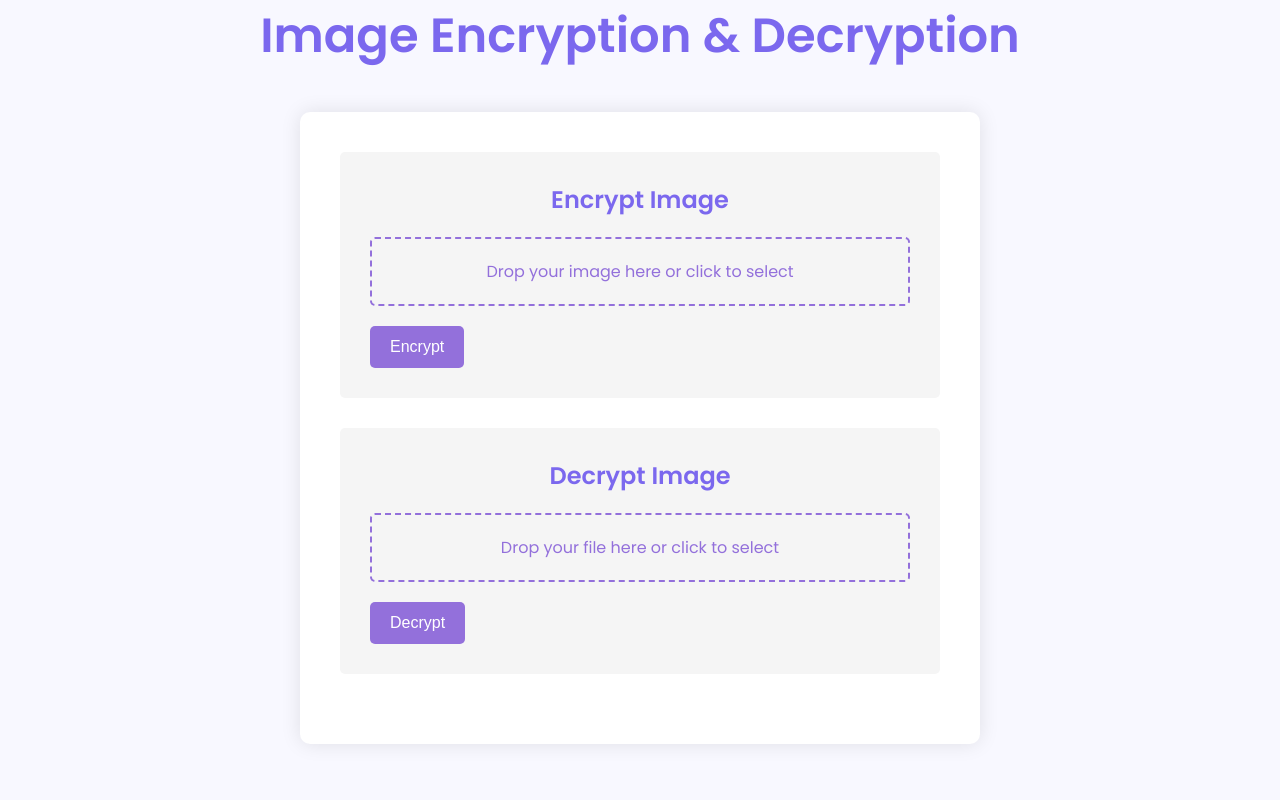
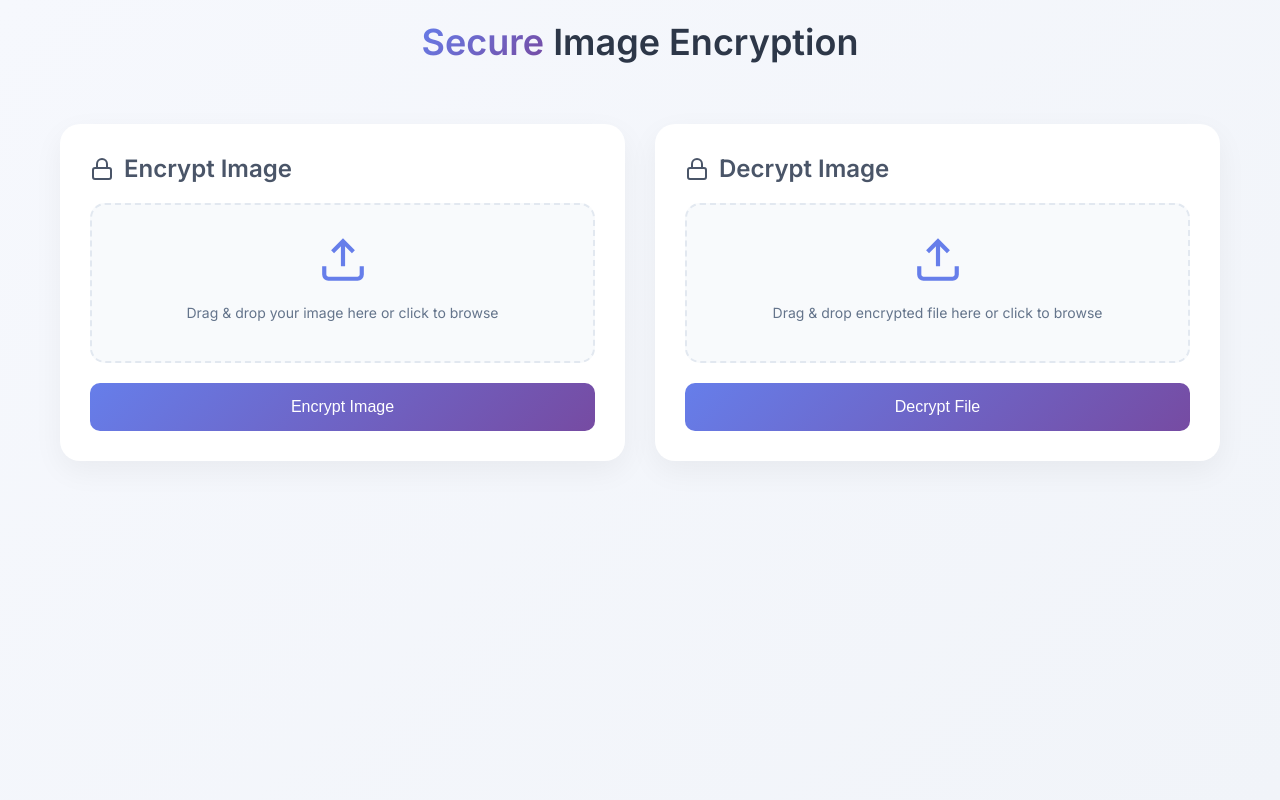
Before and after one commit to istiqomahsugiarti/imageencrypt_pertama, a Flask app: page / in a window 1280 px wide. Run offline with Flask 2, Linux system fonts and the light colour scheme.

Commit message:
ubah tampilan

```diff
--- a/templates/index.html
+++ b/templates/index.html
@@ -2,95 +2,95 @@
 <html lang="en">
   <head>
     <meta charset="utf-8">
+    <meta name="viewport" content="width=device-width, initial-scale=1.0">
     <title>Image Encryption and Decryption</title>
-    <link href="https://fonts.googleapis.com/css2?family=Poppins:wght@400;600&display=swap" rel="stylesheet">
+    <link href="https://fonts.googleapis.com/css2?family=Inter:wght@400;500;600&display=swap" rel="stylesheet">
     <style>
-      /* Reset default margin and padding */
-      body, h1, h2, form {
+      * {
         margin: 0;
         padding: 0;
+        box-sizing: border-box;
       }
 
-      /* Set background color and font family */
       body {
-        background-color: #F8F8FF;
-        font-family: 'Poppins', sans-serif;
-        color: #333;
-        display: flex;
-        flex-direction: column;
-        justify-content: flex-start;
-        align-items: center;
+        background: linear-gradient(135deg, #f6f8fd 0%, #f1f4f9 100%);
+        font-family: 'Inter', sans-serif;
+        color: #2d3748;
         min-height: 100vh;
-        margin: 0;
+        padding: 20px;
       }
 
-      /* Style the container */
-      .container {
-        background-color: #FFF;
-        padding: 40px;
-        border-radius: 10px;
-        box-shadow: 0 0 20px rgba(0, 0, 0, 0.1);
-        max-width: 600px;
-        width: 100%;
+      .app-container {
+        max-width: 1200px;
+        margin: 0 auto;
       }
 
-      /* Style the forms */
-      form {
-        margin-bottom: 30px;
-        padding: 30px;
-        border-radius: 5px;
-        background-color: #F5F5F5;
+      .title {
+        text-align: center;
+        font-size: clamp(24px, 5vw, 36px);
+        color: #2d3748;
+        margin-bottom: 40px;
+        font-weight: 600;
       }
 
-      /* Style the input and button */
-      input[type="file"], button {
-        padding: 12px 20px;
-        border: none;
-        border-radius: 5px;
-        font-size: 16px;
+      .title span {
+        background: linear-gradient(135deg, #667eea 0%, #764ba2 100%);
+        -webkit-background-clip: text;
+        -webkit-text-fill-color: transparent;
       }
 
-      input[type="file"] {
-        background-color: #E0E0E0;
+      .cards-container {
+        display: grid;
+        grid-template-columns: repeat(auto-fit, minmax(300px, 1fr));
+        gap: 30px;
+        padding: 20px;
       }
 
-      button {
-        background-color: #9370DB;
-        color: #FFF;
-        cursor: pointer;
-        transition: background-color 0.3s ease;
+      .card {
+        background: white;
+        border-radius: 20px;
+        padding: 30px;
+        box-shadow: 0 10px 30px rgba(0, 0, 0, 0.05);
+        transition: transform 0.3s ease;
       }
 
-      button:hover {
-        background-color: #8A2BE2;
+      .card:hover {
+        transform: translateY(-5px);
       }
 
-      /* Additional styles */
-      h1, h2 {
-        text-align: center;
+      .card h2 {
+        font-size: 24px;
         margin-bottom: 20px;
+        color: #4a5568;
+        display: flex;
+        align-items: center;
+        gap: 10px;
       }
 
-      h1 {
-        font-size: 36px;
-        color: #9370DB;
+      .card h2 svg {
+        width: 24px;
+        height: 24px;
       }
 
-      h2 {
-        font-size: 24px;
-        color: #7B68EE;
+      .drop-zone {
+        border: 2px dashed #e2e8f0;
+        border-radius: 15px;
+        padding: 30px 20px;
+        text-align: center;
+        transition: all 0.3s ease;
+        background: #f8fafc;
+        position: relative;
+        cursor: pointer;
       }
 
-      /* Drop zone styles */
-      .drop-zone {
-        border: 2px dashed #9370DB;
-        border-radius: 5px;
-        padding: 20px;
-        text-align: center;
-        font-size: 16px;
-        color: #9370DB;
-        margin-bottom: 20px;
-        position: relative;
+      .drop-zone:hover {
+        border-color: #667eea;
+        background: #f1f5f9;
+      }
+
+      .drop-zone.hover {
+        border-color: #667eea;
+        background: #f1f5f9;
       }
 
       .drop-zone input[type="file"] {
@@ -103,131 +103,198 @@
         cursor: pointer;
       }
 
-      .drop-zone.hover {
-        background-color: #F5F5F5;
+      .upload-icon {
+        width: 50px;
+        height: 50px;
+        margin-bottom: 15px;
+        color: #667eea;
       }
 
-      /* Title styles */
-      .title {
-        text-align: center;
-        font-size: 48px;
-        color: #7B68EE;
-        margin-bottom: 40px;
+      .drop-text {
+        color: #64748b;
+        margin-bottom: 10px;
+        font-size: 14px;
       }
 
-      /* Preview styles */
-      .image-preview, .file-preview {
-        max-width: 100%;
-        margin: 20px 0;
+      .preview-container {
+        margin-top: 20px;
         display: none;
-        text-align: center;
+      }
+
+      .image-preview {
+        width: 100%;
+        border-radius: 10px;
+        overflow: hidden;
+        margin-bottom: 15px;
       }
 
       .image-preview img {
-        max-width: 100%;
+        width: 100%;
+        height: auto;
         max-height: 300px;
-        border-radius: 5px;
-        box-shadow: 0 0 10px rgba(0, 0, 0, 0.1);
+        object-fit: contain;
+        border-radius: 10px;
       }
 
-      .preview-text {
-        margin-top: 10px;
-        color: #666;
+      .file-info {
+        background: #f8fafc;
+        padding: 15px;
+        border-radius: 10px;
         font-size: 14px;
-        padding: 10px;
-        background-color: #fff;
-        border-radius: 5px;
-        box-shadow: 0 0 5px rgba(0, 0, 0, 0.05);
-      }
-
-      /* File info styles */
-      .file-info {
-        display: inline-flex;
+        color: #4a5568;
+        display: flex;
         align-items: center;
-        padding: 8px 16px;
-        background-color: #fff;
-        border-radius: 5px;
-        box-shadow: 0 0 5px rgba(0, 0, 0, 0.05);
+        gap: 10px;
       }
 
       .file-icon {
-        margin-right: 10px;
-        color: #9370DB;
-        font-size: 24px;
+        color: #667eea;
+        font-size: 20px;
+      }
+
+      button {
+        width: 100%;
+        padding: 15px;
+        border: none;
+        border-radius: 10px;
+        background: linear-gradient(135deg, #667eea 0%, #764ba2 100%);
+        color: white;
+        font-size: 16px;
+        font-weight: 500;
+        cursor: pointer;
+        transition: all 0.3s ease;
+        margin-top: 20px;
+      }
+
+      button:hover {
+        opacity: 0.9;
+        transform: translateY(-2px);
+      }
+
+      @media (max-width: 768px) {
+        .cards-container {
+          grid-template-columns: 1fr;
+          padding: 10px;
+        }
+
+        .card {
+          padding: 20px;
+        }
+
+        .title {
+          margin-bottom: 20px;
+        }
       }
     </style>
   </head>
   <body>
-    <h1 class="title">Image Encryption &amp; Decryption</h1>
-    <div class="container">
+    <div class="app-container">
+      <h1 class="title">
+        <span>Secure</span> Image Encryption
+      </h1>
+
+      <div class="cards-container">
+        <!-- Encrypt Card -->
+        <div class="card">
+          <h2>
+            <svg xmlns="http://www.w3.org/2000/svg" viewBox="0 0 24 24" fill="none" stroke="currentColor" stroke-width="2">
+              <rect x="3" y="11" width="18" height="11" rx="2" ry="2"></rect>
+              <path d="M7 11V7a5 5 0 0 1 10 0v4"></path>
+            </svg>
+            Encrypt Image
+          </h2>
           <form action="/encrypt" method="post" enctype="multipart/form-data">
-        <h2>Encrypt Image</h2>
             <div class="drop-zone">
-          Drop your image here or click to select
+              <svg class="upload-icon" xmlns="http://www.w3.org/2000/svg" viewBox="0 0 24 24" fill="none" stroke="currentColor" stroke-width="2">
+                <path d="M21 15v4a2 2 0 0 1-2 2H5a2 2 0 0 1-2-2v-4"></path>
+                <polyline points="17 8 12 3 7 8"></polyline>
+                <line x1="12" y1="3" x2="12" y2="15"></line>
+              </svg>
+              <p class="drop-text">Drag & drop your image here or click to browse</p>
               <input type="file" name="image" accept="image/*" required>
             </div>
+
+            <div class="preview-container">
               <div class="image-preview">
                 <img src="" alt="Preview">
-          <div class="preview-text"></div>
               </div>
-        <button type="submit">Encrypt</button>
-      </form>
-      <form action="/decrypt" method="post" enctype="multipart/form-data">
-        <h2>Decrypt Image</h2>
-        <div class="drop-zone">
-          Drop your file here or click to select
-          <input type="file" name="file" required>
-        </div>
-        <div class="file-preview">
-          <div class="preview-text">
               <div class="file-info">
                 <span class="file-icon">📄</span>
                 <span class="file-details"></span>
               </div>
             </div>
-        </div>
-        <button type="submit">Decrypt</button>
+
+            <button type="submit">Encrypt Image</button>
           </form>
         </div>
+
+        <!-- Decrypt Card -->
+        <div class="card">
+          <h2>
+            <svg xmlns="http://www.w3.org/2000/svg" viewBox="0 0 24 24" fill="none" stroke="currentColor" stroke-width="2">
+              <rect x="3" y="11" width="18" height="11" rx="2" ry="2"></rect>
+              <path d="M7 11V7a5 5 0 0 1 10 0v4"></path>
+            </svg>
+            Decrypt Image
+          </h2>
+          <form action="/decrypt" method="post" enctype="multipart/form-data">
+            <div class="drop-zone">
+              <svg class="upload-icon" xmlns="http://www.w3.org/2000/svg" viewBox="0 0 24 24" fill="none" stroke="currentColor" stroke-width="2">
+                <path d="M21 15v4a2 2 0 0 1-2 2H5a2 2 0 0 1-2-2v-4"></path>
+                <polyline points="17 8 12 3 7 8"></polyline>
+                <line x1="12" y1="3" x2="12" y2="15"></line>
+              </svg>
+              <p class="drop-text">Drag & drop encrypted file here or click to browse</p>
+              <input type="file" name="file" required>
+            </div>
+
+            <div class="preview-container">
+              <div class="file-info">
+                <span class="file-icon">🔒</span>
+                <span class="file-details"></span>
+              </div>
+            </div>
+
+            <button type="submit">Decrypt File</button>
+          </form>
+        </div>
+      </div>
+    </div>
+
     <script>
       const dropZones = document.querySelectorAll('.drop-zone');
 
       dropZones.forEach(dropZone => {
+        const form = dropZone.closest('form');
         const input = dropZone.querySelector('input[type="file"]');
-        const form = dropZone.closest('form');
-        const preview = form.querySelector('.image-preview, .file-preview');
-        const previewImage = preview.querySelector('img');
-        const previewText = preview.querySelector('.preview-text');
-        const fileDetails = preview.querySelector('.file-details');
+        const previewContainer = form.querySelector('.preview-container');
+        const previewImage = form.querySelector('.image-preview img');
+        const fileDetails = form.querySelector('.file-details');
 
         function formatFileSize(bytes) {
           if (bytes < 1024) return bytes + ' bytes';
-          else if (bytes < 1048576) return (bytes / 1024).toFixed(2) + ' KB';
-          else return (bytes / 1048576).toFixed(2) + ' MB';
+          else if (bytes < 1048576) return (bytes / 1024).toFixed(1) + ' KB';
+          else return (bytes / 1048576).toFixed(1) + ' MB';
         }
 
         function handleFile(file) {
           if (!file) {
-            preview.style.display = 'none';
+            previewContainer.style.display = 'none';
             return;
           }
 
-          preview.style.display = 'block';
+          previewContainer.style.display = 'block';
           const fileSize = formatFileSize(file.size);
 
           if (file.type.startsWith('image/') && previewImage) {
-            // Handle image preview for encryption
             const reader = new FileReader();
             reader.onload = function(e) {
               previewImage.src = e.target.result;
-              previewText.textContent = `File name: ${file.name} | Size: ${fileSize}`;
+              fileDetails.textContent = `${file.name} (${fileSize})`;
             }
             reader.readAsDataURL(file);
           } else {
-            // Handle file info for decryption
-            if (fileDetails) {
-              fileDetails.textContent = `${file.name} | ${fileSize}`;
-            }
+            fileDetails.textContent = `${file.name} (${fileSize})`;
           }
         }
 
```
Lines whose indentation alone changed are shown as unchanged.
